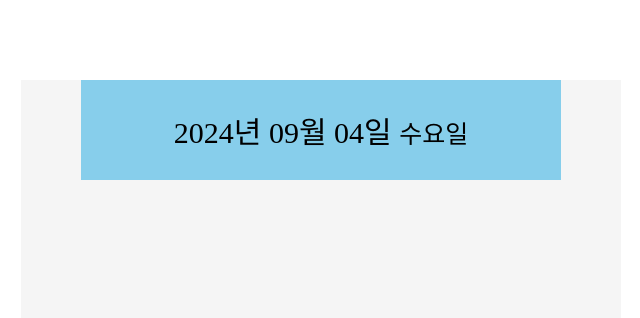
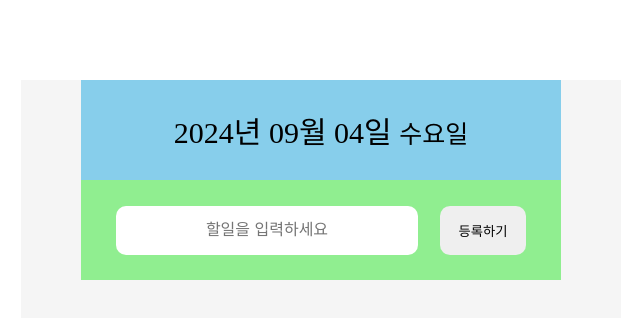
Before and after one commit to KittelLee/ToDo, a React (Vite) app: page / in a window 1280 px wide. Shown: the top 318 px of the page, without its empty margins (319-959 px from the left). Built offline with nearby package versions, Linux system fonts and the light colour scheme.

Commit message:
Feat: TodoAdd Add basic features

```diff
--- a/src/App.tsx
+++ b/src/App.tsx
@@ -1,10 +1,12 @@
 import Clock from "./components/Clock";
 import "./App.css";
+import TodoAdd from "./components/TodoAdd";
 
 function App() {
   return (
     <div className="todo-wrap">
       <Clock />
+      <TodoAdd />
     </div>
   );
 }
--- a/src/components/TodoAdd.tsx
+++ b/src/components/TodoAdd.tsx
@@ -1,5 +1,14 @@
+import "../styles/TodoAdd.css";
+
 function TodoAdd() {
-  return <div>TodoAdd</div>;
+  return (
+    <div className="register-wrap">
+      <div className="register-inner">
+        <input type="text" placeholder="할일을 입력하세요" />
+        <button>등록하기</button>
+      </div>
+    </div>
+  );
 }
 
 export default TodoAdd;
--- /dev/null
+++ b/src/components/TodoList.tsx
@@ -0,0 +1,5 @@
+function TodoList() {
+  return <div>TodoList</div>;
+}
+
+export default TodoList;
--- /dev/null
+++ b/src/styles/TodoAdd.css
@@ -0,0 +1,43 @@
+.register-wrap {
+  background-color: lightgreen; /*임시*/
+  width: 80%;
+  height: 100px;
+  display: flex;
+  align-items: center;
+}
+
+.register-inner {
+  display: flex;
+  align-items: center;
+  width: 90%;
+  height: 70%;
+  padding: 10px;
+}
+
+.register-inner input,
+button {
+  box-sizing: border-box;
+  height: 70%;
+  border: none;
+  border-radius: 10px;
+  padding: 4px;
+}
+
+.register-inner input {
+  width: 70%;
+  font-size: 16px;
+}
+
+.register-inner input::placeholder {
+  text-align: center;
+}
+
+.register-inner button {
+  width: 20%;
+}
+
+.register-inner button:hover {
+  background-color: lightcoral;
+  color: white;
+  cursor: pointer;
+}
```
